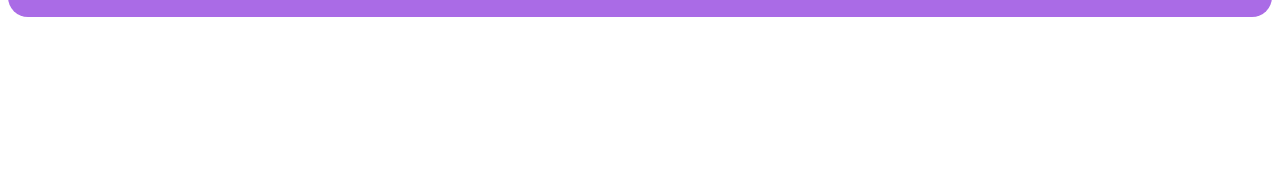
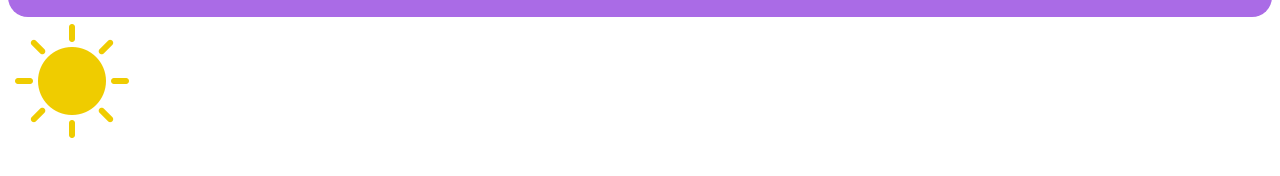
Before and after one commit to tornikegelashvili/weather-app, a plain HTML site: page index.html in a window 1280 px wide. Shown: the part 54-230 px from the top of the page. Drawn offline with Linux system fonts and the light colour scheme.

Commit message:
add header

```diff
--- a/index.html
+++ b/index.html
@@ -22,6 +22,12 @@
     </ul>
     </nav>
   </header>
+  <section class="conteiner">
+    <div class="wheatherinfo">
+      <img src="weather image/3.png" alt="sun"/>
+    </div>
+    <div class="add"></div>
+  </section>
  </div>
 </body>
 </html>
```
